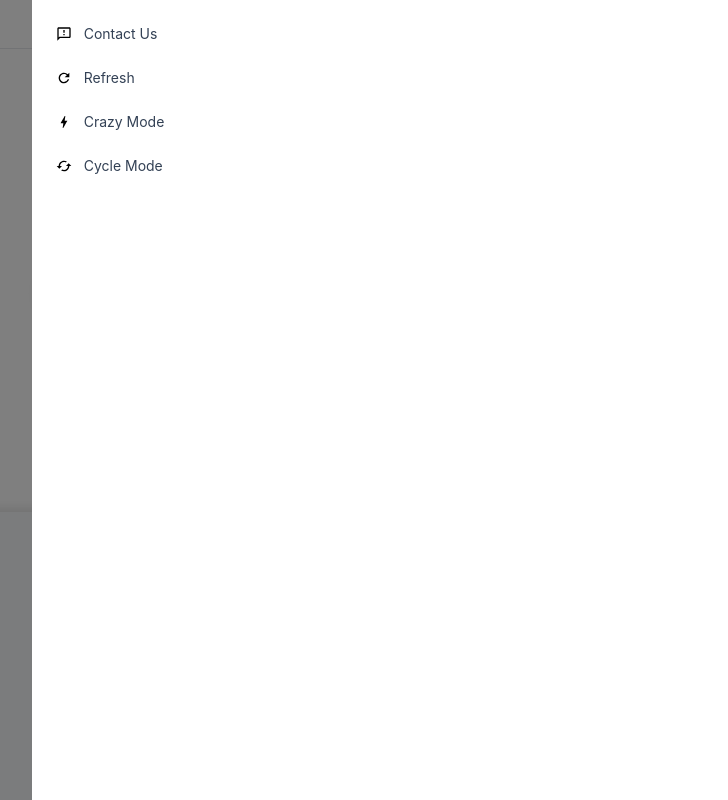
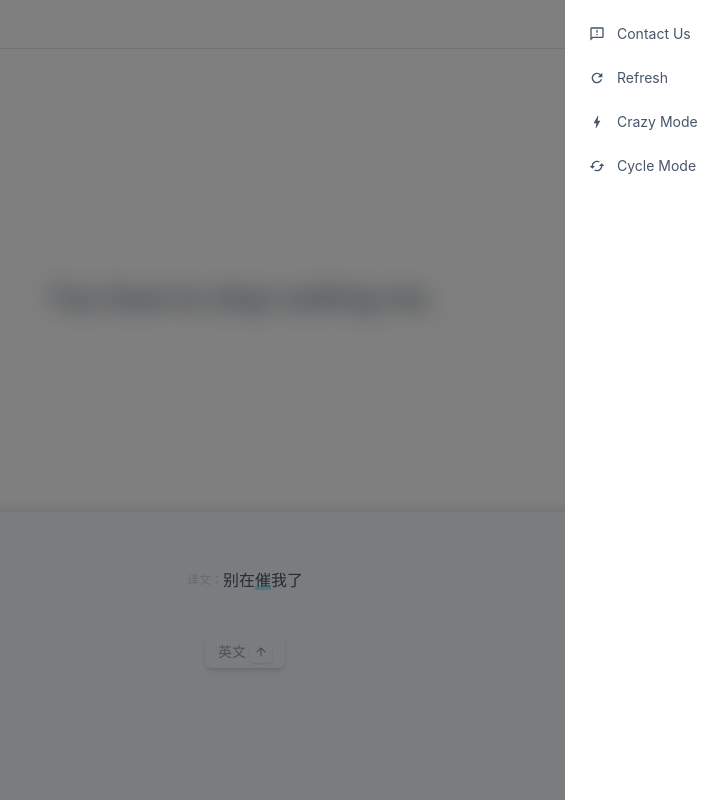
Before and after one commit to StrangeTown/just_recite_web, a React app: page / in a window 1280 px wide. Both pictures are taken after a click on the element 1252 px from the left and 24 px from the top of the page. Shown: the whole page, without its empty margins (395-1123 px from the left). Built offline with nearby package versions, Linux system fonts and the light colour scheme.

Commit message:
ui of settings

```diff
--- a/src/App.tsx
+++ b/src/App.tsx
@@ -1,20 +1,23 @@
-import "./App.css"
-import Home from "./pages/Home"
-import { useAppDispatch } from "./store/hooks"
-import { useEffect, useState } from "react"
-import Settings from "./components/Settings"
-import Header from "./components/Header"
-import { generateItems } from "./services"
+import "./App.css";
+import Home from "./pages/Home";
+import { useAppDispatch } from "./store/hooks";
+import { useEffect, useState } from "react";
+import Settings from "./components/Settings";
+import Header from "./components/Header";
+import { generateItems } from "./services";
+import ContactModal from "./components/Settings/ContactModal";
 
 function App() {
-  const dispatch = useAppDispatch()
-  const [settingsVisible, setSettingsVisible] = useState(false)
+	const dispatch = useAppDispatch();
+	const [settingsVisible, setSettingsVisible] = useState(false);
+	const [contactModalVisible, setContactModalVisible] = useState(false);
 
 	useEffect(() => {
-    generateItems()
-  }, [dispatch])
+		generateItems();
+	}, [dispatch]);
 
 	return (
+		<>
 			<div className="App fixed left-0 top-0 bottom-0 right-0 flex flex-col">
 				<div className="border-b">
 					<Header
@@ -29,13 +32,21 @@ function App() {
 					{settingsVisible && (
 						<Settings
 							onClose={() => {
-              setSettingsVisible(false)
+								setSettingsVisible(false);
+							}}
+							onContactClick={() => {
+								setContactModalVisible(true);
 							}}
 						/>
 					)}
 				</div>
 			</div>
-  )
+
+			{contactModalVisible && (
+				<ContactModal onClose={() => setContactModalVisible(false)} />
+			)}
+		</>
+	);
 }
 
-export default App
+export default App;
--- a/src/components/Settings/SettingsItem.tsx
+++ b/src/components/Settings/SettingsItem.tsx
@@ -6,9 +6,14 @@ interface SettingsItemProps {
 
 const SettingsItem = ({ onClick, icon, name }: SettingsItemProps) => {
 	return (
-		<div className="flex items-center gap-x-3" onClick={onClick}>
+		<div
+			className="flex items-center gap-x-3 cursor-pointer group/settingsitem"
+			onClick={onClick}
+		>
 			{icon}
-			<div className="text-slate-700 text-sm">{name}</div>
+			<div className="text-slate-600 text-sm group-hover/settingsitem:text-slate-800">
+				{name}
+			</div>
 		</div>
 	);
 };
--- a/src/components/Settings/index.tsx
+++ b/src/components/Settings/index.tsx
@@ -10,18 +10,19 @@ import {
 	setCycleModeVisible,
 } from "../../store/slices/recitePageSlice";
 import { MdBolt, MdCached, MdOutlineFeedback, MdRefresh } from "react-icons/md";
+import { on } from "events";
 
 const languageArr = ["en", "zh"];
 const enFontArr = ["Satisfy", "Roboto"];
 
 interface ISettingsProps {
 	onClose: () => void;
+	onContactClick?: () => void;
 }
-const Settings = ({ onClose }: ISettingsProps) => {
+const Settings = ({ onClose, onContactClick }: ISettingsProps) => {
 	const { i18n } = useTranslation();
 	const dispatch = useAppDispatch();
 	const enFont = useAppSelector(selectEnFont);
-	const [contactModalVisible, setContactModalVisible] = useState(false);
 	const [backdropBgOpacityCls, setBackdropBgOpacityCls] =
 		useState("bg-opacity-0");
 	const [contentTranslateX, setContentTranslateX] =
@@ -63,15 +64,15 @@ const Settings = ({ onClose }: ISettingsProps) => {
 			className={`fixed top-0 right-0 h-full w-full flex z-100 bg-black ${backdropBgOpacityCls} transition-all duration-500 flex justify-end`}
 			onClick={handleBackdropClick}
 		>
-			{contactModalVisible && (
-				<ContactModal onClose={() => setContactModalVisible(false)} />
-			)}
 			<div
-				className={`w-2/3 h-full pt-6 pl-6 bg-white ${contentTranslateX} transition-all duration-500 flex flex-col gap-y-6`}
+				className={`w-2/3 md:w-1/4 h-full pt-6 pl-6 bg-white ${contentTranslateX} transition-all duration-500 flex flex-col gap-y-6`}
 			>
 				<SettingsItem
-					onClick={() => setContactModalVisible(true)}
-					icon={<MdOutlineFeedback />}
+					onClick={() => {
+						onContactClick?.();
+						onClose();
+					}}
+					icon={<MdOutlineFeedback className="text-slate-600" />}
 					name="Contact Us"
 				/>
 
@@ -80,22 +81,24 @@ const Settings = ({ onClose }: ISettingsProps) => {
 					onClick={() => {
 						window.location.reload();
 					}}
-					icon={<MdRefresh />}
+					icon={<MdRefresh className="text-slate-600" />}
 					name="Refresh"
 				/>
 
 				<SettingsItem
 					onClick={() => {
 						dispatch(setCrazyModeVisible(true));
+						onClose();
 					}}
-					icon={<MdBolt />}
+					icon={<MdBolt className="text-slate-600" />}
 					name="Crazy Mode"
 				/>
 				<SettingsItem
 					onClick={() => {
 						dispatch(setCycleModeVisible(true));
+						onClose();
 					}}
-					icon={<MdCached />}
+					icon={<MdCached className="text-slate-600" />}
 					name="Cycle Mode"
 				/>
 			</div>
```
Lines whose indentation alone changed are shown as unchanged.
